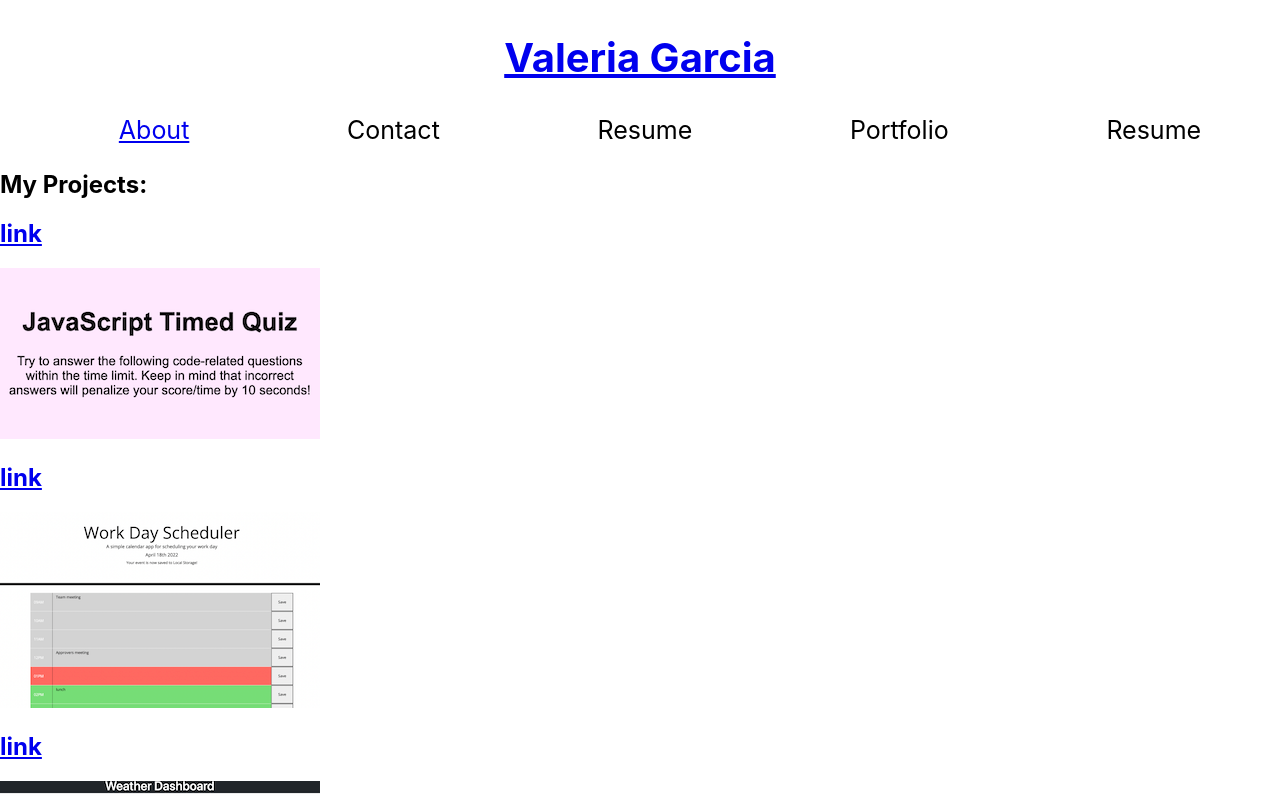
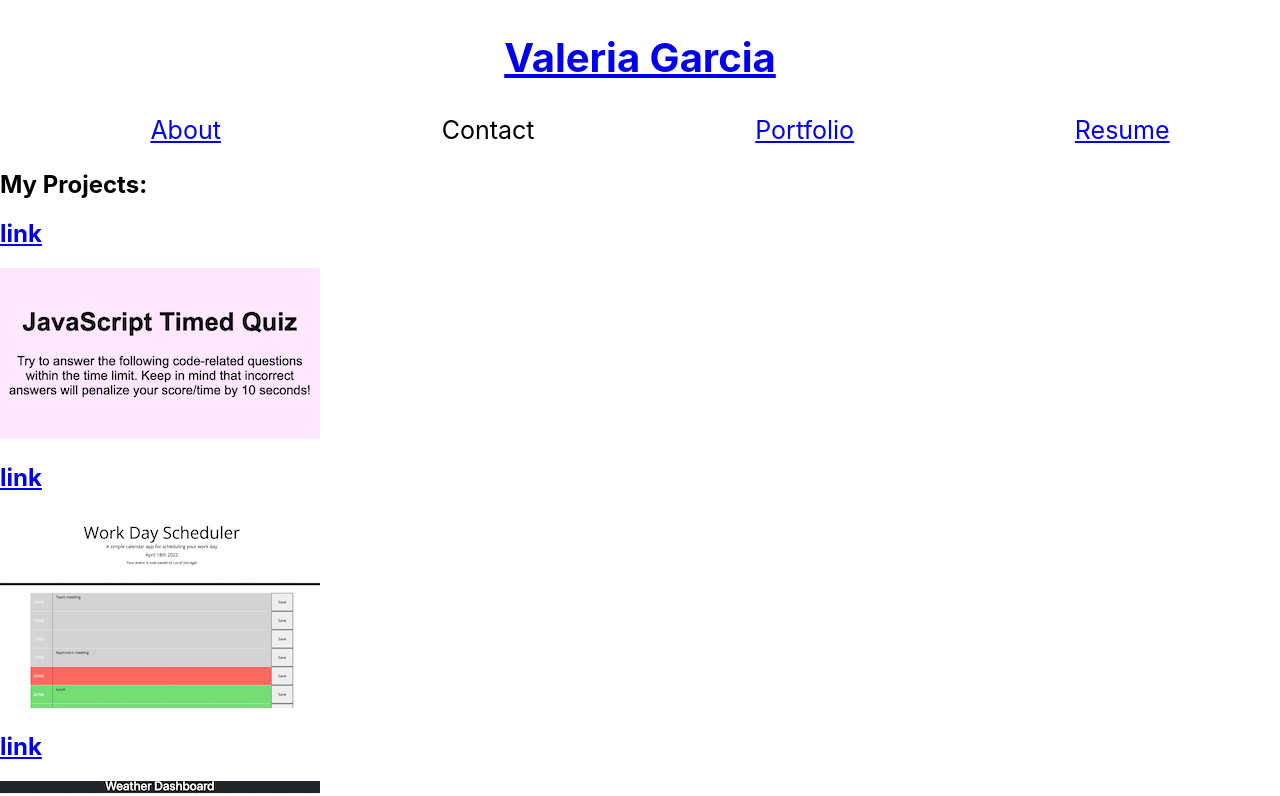
Before and after one commit to vhivestate/react-portfolio-2.0, a React (Create React App) app: page / in a window 1280 px wide. Shown: the top 796 px of the page. Built offline with nearby package versions, Linux system fonts and the light colour scheme.

Commit message:
added links

```diff
--- a/src/App.js
+++ b/src/App.js
@@ -10,7 +10,7 @@ import ResumeCom from './components/Resume'
 function App() {
   const [categories] = useState([
     { name: 'Portfolio', description: '' },
-    { name: 'Resume', description: '' },
+    { name: 'Resumesss', description: '' },
   ]);
 
   const [currentCategory, setCurrentCategory] = useState(categories[0]);
@@ -19,7 +19,7 @@ function App() {
   return (
     <div>
       <Nav
-          categories={categories}
+          // categories={categories}
           setCurrentCategory={setCurrentCategory}
           currentCategory={currentCategory}
           contactSelected={contactSelected}
--- a/src/components/Nav/index.js
+++ b/src/components/Nav/index.js
@@ -32,25 +32,18 @@ function Nav(props) {
           <li className={`mx-2 ${contactSelected && 'navActive'}`}>
           <span onClick={() => setContactSelected(true)}>Contact</span>
           </li>
+
           <li className={`mx-2 ${contactSelected && 'navActive'}`}>
-          <span onClick={() => setContactSelected(false)}>Resume</span>
+          <a data-testid="about" href="#portfolio" onClick={() => setContactSelected(false)}>
+              Portfolio
+            </a>
           </li>
-          {categories.map((category) => (
-            <li
-            className={`mx-1 ${
-                currentCategory.name === category.name && !contactSelected && `navActive`
-                }`}
-            key={category.name}
-            >
-              <span onClick={() => {
-                setCurrentCategory(category);
-                setContactSelected(false);
-            }}
-            >
-                {capitalizeFirstLetter(category.name)}
-              </span>
-            </li>
-          ))}
+
+          <li className={`mx-2 ${contactSelected && 'navActive'}`}>
+          <a data-testid="resume" href="#resume" onClick={() => setContactSelected(false)}>
+              Resume
+            </a>
+          </li>
             </ul>
         </nav>
     </header>
--- a/src/components/Portfolio/index.js
+++ b/src/components/Portfolio/index.js
@@ -13,7 +13,7 @@ function Portfolio() {
 
 
   return (
-    <section>
+    <section id='portfolio'>
       <h1>My Projects:</h1>
       <div>
       <h1>{QuizLink}</h1>
--- a/src/components/Resume/index.js
+++ b/src/components/Resume/index.js
@@ -2,6 +2,14 @@ import { render } from '@testing-library/react';
 import React from 'react';
 
 import styled from 'styled-components';
+
+function ResumeFn() {
+    return (
+      <section id="resume">
+        <h1 >My skills</h1>
+      </section>
+    );
+  }
 
 const Title = styled.h1`
   font-size: 1.5em;
@@ -15,4 +23,4 @@ render(
     </Title>
 );
 
-export default Title
+export default ResumeFn
```
